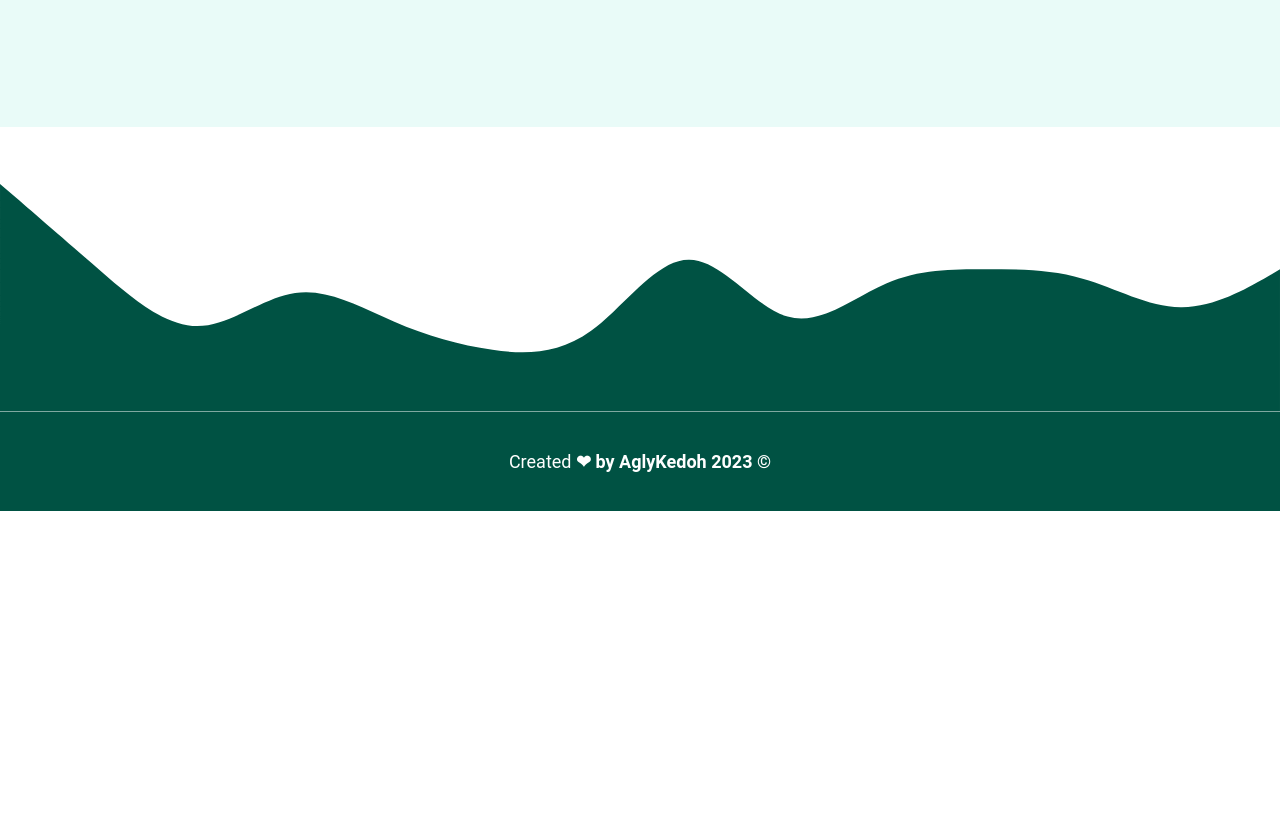
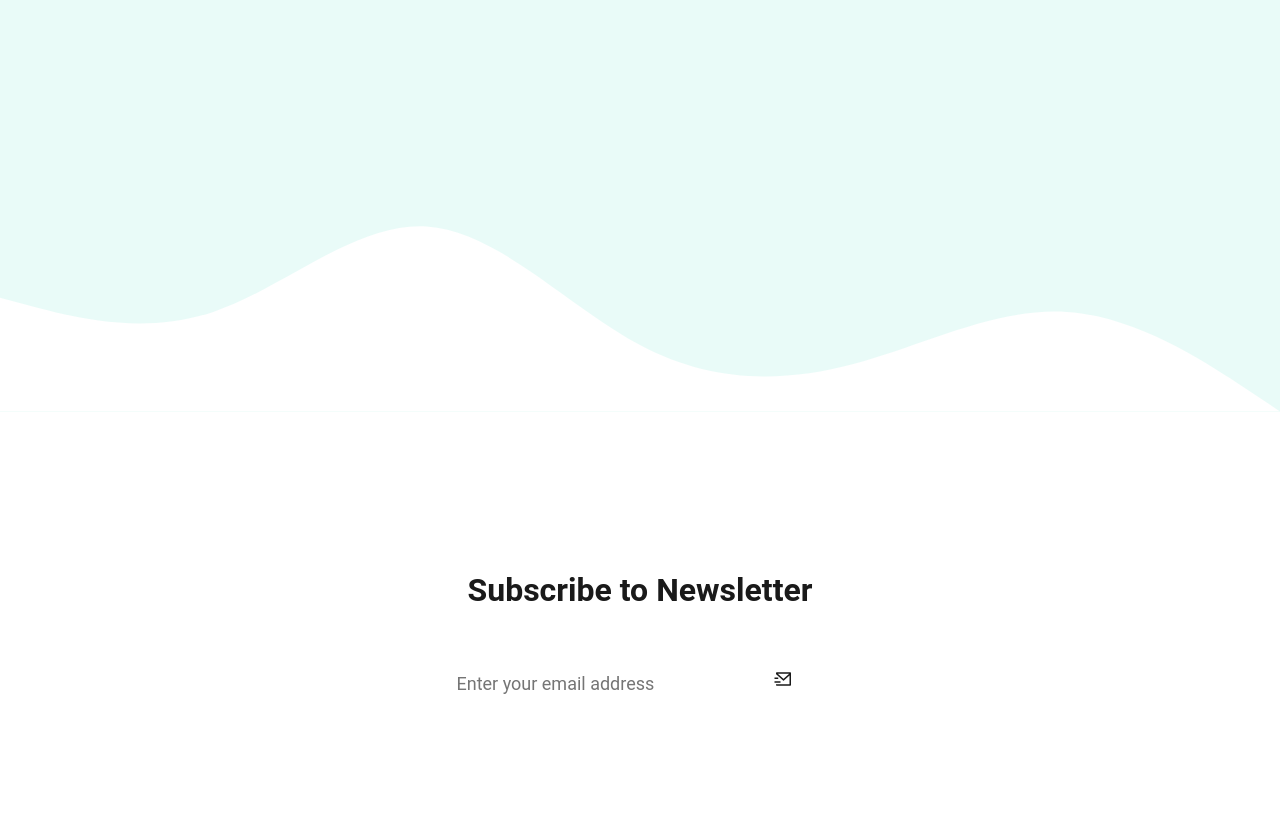
Before and after one commit to webprogrammingeta/personal-blog, an Eleventy site: page src/index.njk in a window 1280 px wide. Shown: the part 2480-3300 px from the top of the page. Before the commit the page ends 2991 px from the top, so only its background shows below. Built offline with nearby package versions, Linux system fonts and the light colour scheme; Eleventy itself is replaced by a stand-in of ours; files that its build step writes are made by us from their sources.

Commit message:
mempercantik ui

```diff
--- a/src/_includes/base.njk
+++ b/src/_includes/base.njk
@@ -5,6 +5,8 @@
 <meta http-equiv="X-UA-Compatible" content="IE=edge">
 <meta name="viewport" content="width=device-width, initial-scale=1.0">
 <title>{{ title }}</title>
+<!-- Remix icons -->
+<link href="https://cdn.jsdelivr.net/npm/remixicon@2.5.0/fonts/remixicon.css" rel="stylesheet">
 <link rel="stylesheet" href="/style.css">
 <script defer src="https://identity.netlify.com/v1/netlify-identity-widget.js"></script>
 </head>
--- a/src/index.njk
+++ b/src/index.njk
@@ -31,3 +31,20 @@ layout : 'base.njk'
     </ul>
   </div>
 </section>
+<div class="coba"><svg xmlns="http://www.w3.org/2000/svg" viewBox="0 0 1440 320"><path fill=" #fff" fill-opacity="1" d="M0,192L40,202.7C80,213,160,235,240,208C320,181,400,107,480,112C560,117,640,203,720,245.3C800,288,880,288,960,266.7C1040,245,1120,203,1200,208C1280,213,1360,267,1400,293.3L1440,320L1440,320L1400,320C1360,320,1280,320,1200,320C1120,320,1040,320,960,320C880,320,800,320,720,320C640,320,560,320,480,320C400,320,320,320,240,320C160,320,80,320,40,320L0,320Z"></path></svg></div>
+ <section class="newsletter section">
+        <div class="container">
+            <div class="form-container-inner">
+                <h6 class="title newsletter-title text-center">Subscribe to Newsletter</h6>
+                <form action="" class="form">
+                    <input class="form-input" type="text" placeholder="Enter your email address">
+                    <button class="btn form-btn" type="submit">
+                        <i class="ri-mail-send-line"></i>
+                    </button>
+                </form>
+
+            </div>
+
+        </div>
+
+    </section>
--- a/src/style.css
+++ b/src/style.css
@@ -238,7 +238,7 @@ section,
   text-align: center;
 }
 
-svg {
+svg{
   vertical-align: middle;
 }
 
@@ -267,6 +267,10 @@ svg {
 }
 
 .featured-articles {
+  background-color: var(--clr-primary-200);
+}
+
+.coba{
   background-color: var(--clr-primary-200);
 }
 
@@ -394,3 +398,57 @@ svg {
   color: var(--clr-neutral-100);
   background-color: var(--clr-neutral-900);
 }
+
+.newsletter{
+  padding-bottom: 6rem;
+}
+
+.newsletter-title{
+  font-size: var(--font-size-lg);
+}
+
+.newsletter-description{
+  margin-bottom: 3rem;
+}
+
+.form{
+  display: flex;
+  justify-content: center;
+}
+
+.form-input,
+.form-btn{
+  display: inline-block;
+  outline: none;
+  border: 1px solid var(--secondary-background-color);
+  padding: 1.5rem;
+  color: var(--light-color-alt);
+}
+
+.form-input{
+  border-right: none;
+  width: auto;
+  background-color: #fff;
+}
+.newsletter-title{
+  font-size:2rem;
+  margin-bottom:1em;
+}
+.form-btn{
+  margin-left: -.5rem;
+  border-left: none;
+  background-color: var(--secondary-background-color);
+  text-transform: uppercase;
+  width: 8rem;
+}
+.form-container-inner{
+  align-items: center;
+}
+input{
+  font: inherit;
+  color: inherit;
+  display: inline-block;
+  outline: none;
+  border: none;
+  background-color: transparent;
+}
```
Also changed, not shown: src/assets/favicon.png (added).
